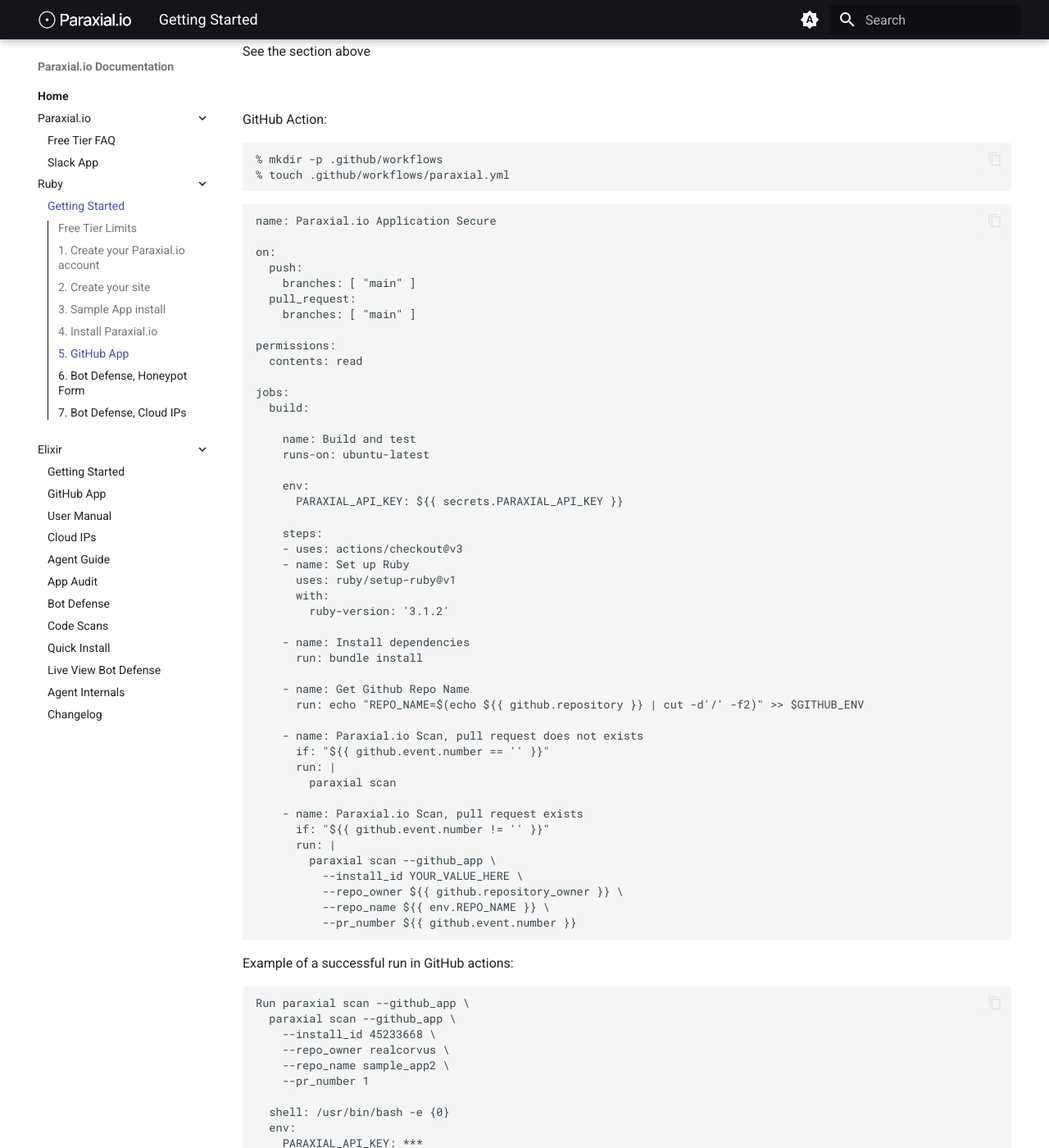
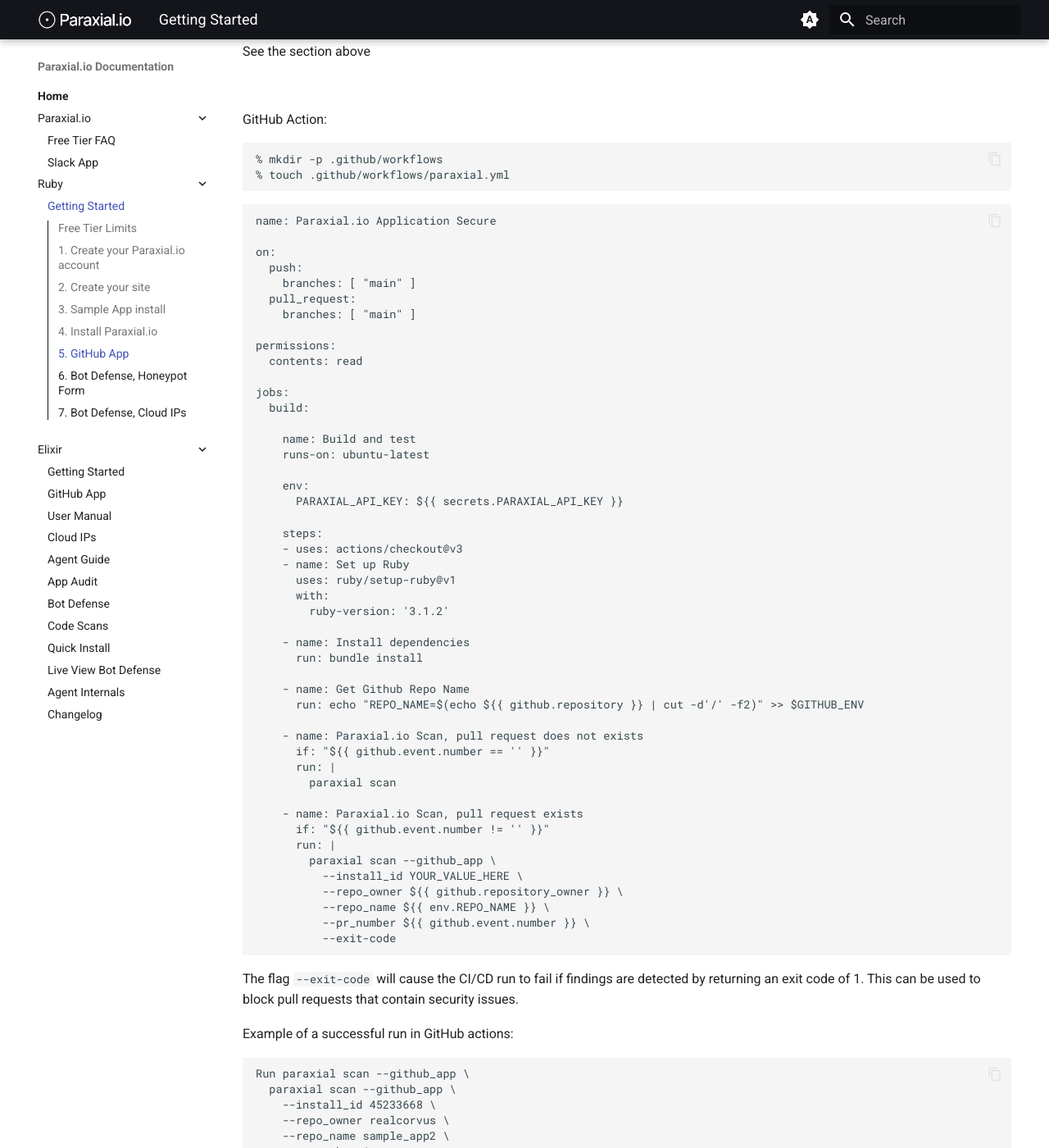
Before and after one commit to paraxialio/documentation, an MkDocs documentation site: the page built from docs/ruby/start.md, in a window 1280 px wide and 1400 px high, scrolled down 7697 px. Shown: the whole window at 82% size. Built offline with MkDocs 1.6.1 and Material for MkDocs 9.7.7, drawn with Linux system fonts in a browser that asks for light colours.

Commit message:
exit-code flag

````diff
--- a/docs/ruby/start.md
+++ b/docs/ruby/start.md
@@ -250,9 +250,11 @@
           --install_id YOUR_VALUE_HERE \
           --repo_owner ${{ github.repository_owner }} \
           --repo_name ${{ env.REPO_NAME }} \
-          --pr_number ${{ github.event.number }}
+          --pr_number ${{ github.event.number }} \
+          --exit-code
 ```
 
+The flag `--exit-code` will cause the CI/CD run to fail if findings are detected by returning an exit code of 1. This can be used to block pull requests that contain security issues.
 
 Example of a successful run in GitHub actions:
 
````
